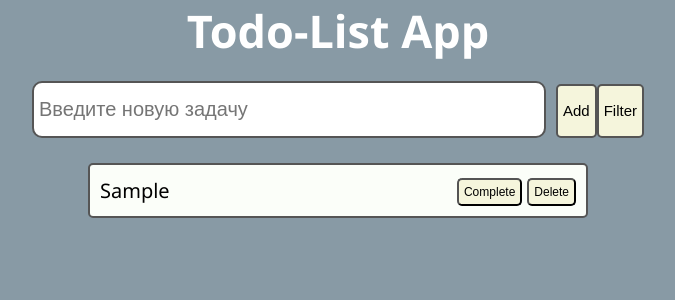
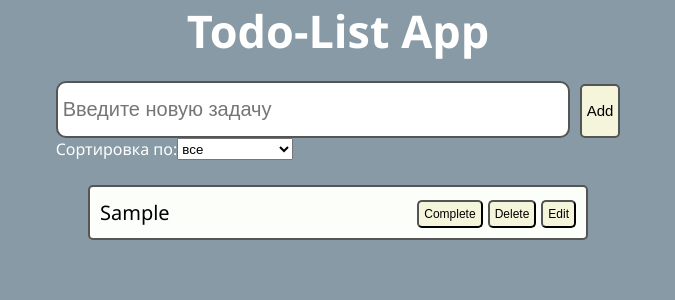
Before and after one commit to AndrewShyravin/Todo-list, a React (Create React App) app: page / in a window 1280 px wide. Both pictures are taken after typing "Sample" into the empty fields and a click on the button "Add". Shown: the top 300 px of the page, without its empty margins (302-977 px from the left). Built offline with nearby package versions, Linux system fonts and the light colour scheme.

Commit message:
Добавлен функционал фильтрации и редактирования задачи

```diff
--- a/src/App.jsx
+++ b/src/App.jsx
@@ -5,11 +5,19 @@ import TodoList from './components/TodoList';
 
 function App() {
   const [isClickOnBtn, setIsClickOnBtn] = useState(false);
+  const [selectFilter, setSelectFilter] = useState('all');
+  console.log(selectFilter);
+  console.log(isClickOnBtn);
+
   return (
     <div className="App">
       <h1>Todo-List App</h1>
-      <TodoForm setIsClickOnBtn={setIsClickOnBtn} />
-      <TodoList isClickOnBtn={isClickOnBtn} />
+      <TodoForm
+        setIsClickOnBtn={setIsClickOnBtn}
+        selectFilter={selectFilter}
+        setSelectFilter={setSelectFilter}
+      />
+      <TodoList isClickOnBtn={isClickOnBtn} selectFilter={selectFilter} />
     </div>
   );
 }
--- a/src/components/Todo.css
+++ b/src/components/Todo.css
@@ -24,15 +24,11 @@
   background-color: #fbfef9;
 }
 
-.complete__btn {
-  margin-right: 5px;
-  font-size: 12px;
-  padding: 5px;
-  background-color: beige;
-  border-radius: 5px;
-}
-
-.delete__btn {
+.complete__btn,
+.delete__btn,
+.edit__btn,
+.save__btn,
+.cancel__btn {
   margin-right: 5px;
   font-size: 12px;
   padding: 5px;
@@ -48,6 +44,10 @@
   background-color: rgb(175, 243, 191);
 }
 
+.edit__btn:hover {
+  background-color: #dfee9f;
+}
+
 .isComplete {
   background-color: #555;
   color: #fbfef9;
@@ -57,3 +57,30 @@
 .isComplete .complete__btn {
   display: none;
 }
+
+.isComplete .edit__btn {
+  display: none;
+}
+
+textarea {
+  border: none;
+  outline: none;
+  resize: none;
+  background-color: #fbfef9;
+  font-size: 20px;
+  height: 25px;
+}
+
+.area__edit {
+  display: flex;
+  flex-direction: column;
+}
+
+.edit__buttons {
+  display: flex;
+  margin-top: 3px;
+}
+
+.save__edit {
+  margin-right: 3px;
+}
--- a/src/components/Todo.jsx
+++ b/src/components/Todo.jsx
@@ -1,10 +1,47 @@
+import { useState } from 'react';
 import './Todo.css';
+import { useDispatch } from 'react-redux';
+import { editTodo } from '../redux/todoSlice';
 
 const Todo = (props) => {
   const { text, deleteTodo, id, completeTodo, isCompleted } = props;
+  const [isOpenEdit, setIsOpenEdit] = useState(false);
+  const [textEdit, setTextEdit] = useState('');
+  const dispatch = useDispatch();
+  const editTextHandler = () => {
+    dispatch(editTodo({ id, newText: textEdit }));
+    setIsOpenEdit(false);
+  };
+  const handleEdit = (event) => {
+    setTextEdit(event.target.value);
+  };
+
   return (
     <div className={isCompleted ? 'todoCompleted isComplete' : 'todo'}>
-      <p>{text}</p>
+      {isOpenEdit ? (
+        <div className="area__edit">
+          <textarea
+            value={textEdit}
+            placeholder={text}
+            onChange={handleEdit}
+          ></textarea>
+          <div className="edit__buttons">
+            <button className="save__btn" onClick={editTextHandler}>
+              Save
+            </button>
+            <button
+              className="cancel__btn"
+              onClick={() => {
+                setIsOpenEdit(false);
+              }}
+            >
+              Cancel
+            </button>
+          </div>
+        </div>
+      ) : (
+        <p>{text}</p>
+      )}
       <div>
         <button className="complete__btn" onClick={() => completeTodo(id)}>
           Complete
@@ -12,6 +49,12 @@ const Todo = (props) => {
         <button className="delete__btn" onClick={() => deleteTodo(id)}>
           Delete
         </button>
+        <button
+          className="edit__btn"
+          onClick={() => setIsOpenEdit(!isOpenEdit)}
+        >
+          Edit
+        </button>
       </div>
     </div>
   );
--- a/src/components/TodoForm.css
+++ b/src/components/TodoForm.css
@@ -1,5 +1,10 @@
 .todo__form {
   margin: 20px 0;
+  display: flex;
+  flex-direction: column;
+}
+
+.select__menu {
   display: flex;
 }
 
--- a/src/components/TodoForm.jsx
+++ b/src/components/TodoForm.jsx
@@ -1,10 +1,10 @@
-import { useState } from 'react';
+import { useState, useEffect } from 'react';
 import { useDispatch } from 'react-redux';
 import { addTodo } from '../redux/todoSlice';
 import createTodo from '../utils/createTodo';
 import './TodoForm.css';
 
-const TodoForm = ({ setIsClickOnBtn }) => {
+const TodoForm = ({ setIsClickOnBtn, selectFilter, setSelectFilter }) => {
   const [text, setText] = useState('');
   const dispatch = useDispatch();
 
@@ -19,6 +19,16 @@ const TodoForm = ({ setIsClickOnBtn }) => {
     setIsClickOnBtn((prev) => !prev);
   };
 
+  useEffect(() => {
+    if (
+      selectFilter ||
+      selectFilter === 'completed' ||
+      selectFilter === 'uncompleted'
+    ) {
+      filterCompleteTodoHandler();
+    }
+  }, [selectFilter]);
+
   return (
     <div className="todo__form">
       <form onSubmit={submitHandler}>
@@ -28,8 +38,19 @@ const TodoForm = ({ setIsClickOnBtn }) => {
           onChange={(event) => setText(event.target.value)}
         />
         <button type="submit">Add</button>
-        <button onClick={filterCompleteTodoHandler}>Filter</button>
+        {/* <button onClick={filterCompleteTodoHandler}>Filter</button> */}
       </form>
+      <div className="select__menu">
+        <label>Сортировка по:</label>
+        <select
+          onChange={(event) => setSelectFilter(event.target.value)}
+          value={selectFilter}
+        >
+          <option value="all">все</option>
+          <option value="completed">выполнению</option>
+          <option value="uncompleted">невыполнению</option>
+        </select>
+      </div>
     </div>
   );
 };
--- a/src/components/TodoList.jsx
+++ b/src/components/TodoList.jsx
@@ -2,12 +2,17 @@ import { useDispatch, useSelector } from 'react-redux';
 import { completeTodo, deleteTodo, selectTodo } from '../redux/todoSlice';
 import Todo from './Todo';
 import './TodoList.css';
-import { selectFilteredData } from '../redux/selectors';
+import {
+  selectCompletedFilterdData,
+  selectUncompletedFilterdData,
+} from '../redux/selectors';
 
-const TodoList = ({ isClickOnBtn }) => {
+const TodoList = ({ isClickOnBtn, selectFilter }) => {
   const todos = useSelector(selectTodo);
-  const selectTodos = useSelector(selectFilteredData);
-  console.log(selectTodos);
+  const selectCompletedTodos = useSelector(selectCompletedFilterdData);
+  const selectUncompletedTodos = useSelector(selectUncompletedFilterdData);
+  console.log(selectCompletedTodos);
+  console.log(selectUncompletedTodos);
   console.log(todos);
   const dispatch = useDispatch();
   const deleteTodoHandler = (id) => {
@@ -16,9 +21,29 @@ const TodoList = ({ isClickOnBtn }) => {
   const completeTodoHandler = (id) => {
     dispatch(completeTodo(id));
   };
+
+  let filteredTodos;
+
+  if (isClickOnBtn) {
+    if (selectFilter === 'completed') {
+      filteredTodos = selectCompletedTodos;
+    } else if (selectFilter === 'uncompleted') {
+      filteredTodos = selectUncompletedTodos;
+    } else {
+      // Если selectFilter равен 'all', то показываем все задачи
+      filteredTodos = todos;
+    }
+  } else {
+    // Если isClickOnBtn равен false, то показываем все задачи
+    filteredTodos = todos;
+  }
+
+  console.log(filteredTodos);
+  console.log(isClickOnBtn);
+
   return (
     <div className="todos__list">
-      {(isClickOnBtn ? selectTodos : todos).map((todo) => {
+      {filteredTodos.map((todo) => {
         return (
           <Todo
             deleteTodo={deleteTodoHandler}
--- a/src/redux/selectors.js
+++ b/src/redux/selectors.js
@@ -2,6 +2,16 @@ import { createSelector } from '@reduxjs/toolkit';
 
 const selectTodos = (state) => state.todos;
 
-export const selectFilteredData = createSelector(selectTodos, (todos) => {
-  return todos.filter((todo) => todo.isCompleted === true);
-});
+export const selectCompletedFilterdData = createSelector(
+  selectTodos,
+  (todos) => {
+    return todos.filter((todos) => todos && todos.isCompleted === true);
+  }
+);
+
+export const selectUncompletedFilterdData = createSelector(
+  selectTodos,
+  (todos) => {
+    return todos.filter((todos) => todos && todos.isCompleted === false);
+  }
+);
--- a/src/redux/todoSlice.js
+++ b/src/redux/todoSlice.js
@@ -7,18 +7,28 @@ const todoSlice = createSlice({
   initialState,
   reducers: {
     addTodo: (state, action) => {
-      return [...state, action.payload];
+      state.push(action.payload);
     },
     deleteTodo: (state, action) => {
       return state.filter((todos) => todos.id !== action.payload);
     },
     completeTodo: (state, action) => {
       const completedTodo = state.find((todos) => todos.id === action.payload);
-      completedTodo.isCompleted = !completedTodo.isCompleted;
+      if (completedTodo) {
+        completedTodo.isCompleted = !completedTodo.isCompleted;
+      }
+    },
+    editTodo: (state, action) => {
+      const { id, newText } = action.payload;
+      const todoToEdit = state.find((todos) => todos.id === id);
+      if (todoToEdit) {
+        todoToEdit.text = newText;
+      }
     },
   },
 });
 
-export const { addTodo, deleteTodo, completeTodo } = todoSlice.actions;
+export const { addTodo, deleteTodo, completeTodo, editTodo } =
+  todoSlice.actions;
 export const selectTodo = (state) => state.todos;
 export default todoSlice.reducer;
```
